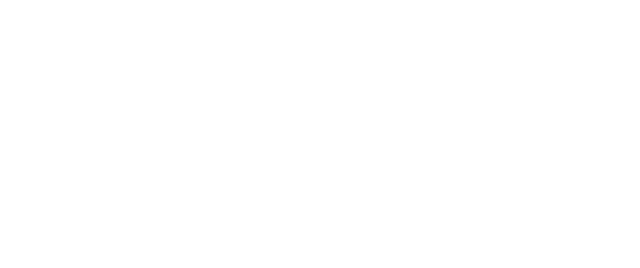
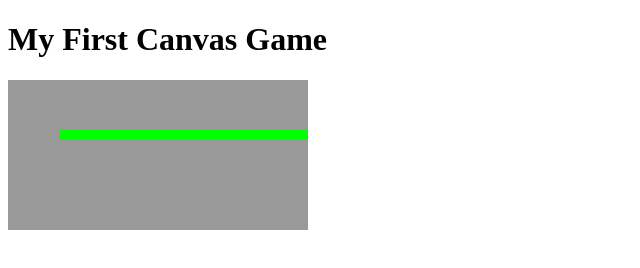
Before and after one commit to cocolobos/Snake-JS, a plain HTML site: page index.html in a window 1280 px wide. Shown: the whole page, without its empty margins (0-640 px from the left). Drawn offline with Linux system fonts and the light colour scheme.

Commit message:
README added / game.js started

```diff
--- /dev/null
+++ b/JS/game.js
@@ -0,0 +1,35 @@
+var canvas = null;
+    ctx = null;
+    x = 50;
+    y = 50;
+window.requestAnimationFrame = (function(){
+    return window.requestAnimationFrame ||
+        window.mozRequestAnimationFrame ||
+        window.webkitRequestAnimationFrame ||
+        function (callback){
+            window.setTimeout(callback,17);
+        };
+}());
+function paint (ctx){
+    ctx.fillStyle='#000';
+    ctx.fillRect (0, 0, canvas.witdh, canvas.height);
+    ctx.fillStyle = '#0f0';
+    ctx.fillRect (x, y, 10, 10);
+}
+function act(){
+    x += 2;
+    if (x > canvas.witdh) {
+        x = 0;
+    }
+}
+function run(){
+    window.requestAnimationFrame(run);
+    act();
+    paint(ctx);
+}
+function init (){
+    canvas= document.getElementById('canvas');
+    ctx = canvas.getContext('2d');
+    run();
+}
+window.addEventListener('load', init, false);
--- a/index.html
+++ b/index.html
@@ -4,8 +4,13 @@
     <meta charset="UTF-8">
     <meta name="viewport" content="width=device-width, initial-scale=1.0">
     <title>Radium Snake</title>
+    <script type="application/javascript" src ="./JS/game.js"></script>
 </head>
 <body>
+    <h1>My First Canvas Game</h1>
 
+    <p>
+        <canvas id="canvas" width="300" height="150" style="background: #999;">Canvas not supported by your browser.</canvas>
+    </p>
 </body>
 </html>
```
Also changed, not shown: CSS/style.css (added), README.txt (added).
